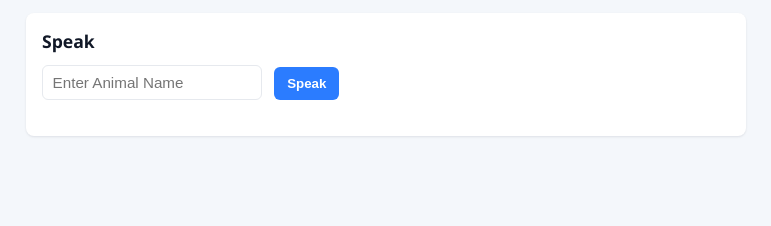
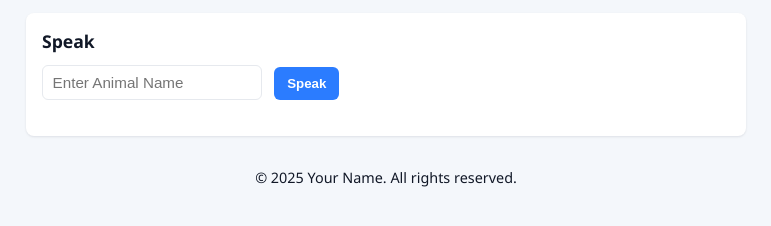
Before and after one commit to Kerry-Mannette/Conversation-Application, a plain HTML site: page index.html in a window 1280 px wide. Shown: the part 474-700 px from the top of the page, without its empty margins (254-1025 px from the left). Drawn offline with Linux system fonts and the light colour scheme.

Commit message:
feat: add footer with copyright notice to index.html and style adjustments in styles.css

```diff
--- a/css/styles.css
+++ b/css/styles.css
@@ -76,3 +76,10 @@ button:hover{filter:brightness(.95)}
   }
   .section{flex:1}
 }
+
+/* Footer */
+footer{
+  margin-top:2rem;
+  font-size:0.9rem;
+  text-align:center;
+}
--- a/index.html
+++ b/index.html
@@ -36,5 +36,8 @@
     </div>
 
     <script src="js/main.js"></script>
+    <footer>
+        <p>&copy; 2025 Your Name. All rights reserved.</p>
+    </footer>
 </body>
 </html>
```
